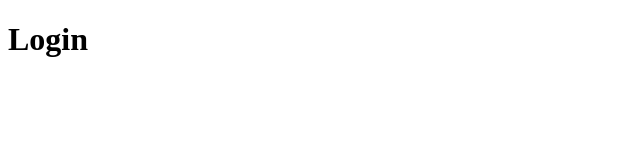
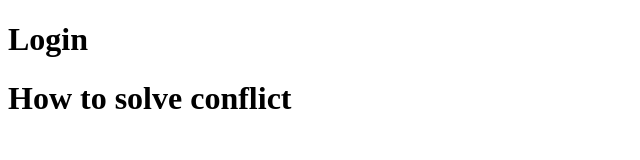
Before and after one commit to cmanuel154/belajar-git, a plain HTML site: page Belajar.html in a window 1280 px wide. Shown: the whole page, without its empty margins (0-640 px from the left). Drawn offline with Linux system fonts and the light colour scheme.

Commit message:
adding H1

```diff
--- a/Belajar.html
+++ b/Belajar.html
@@ -8,5 +8,6 @@
 </head>
 <body>
     <h1>Login</h1>
+    <h1>How to solve conflict</h1>
 </body>
 </html>
```
